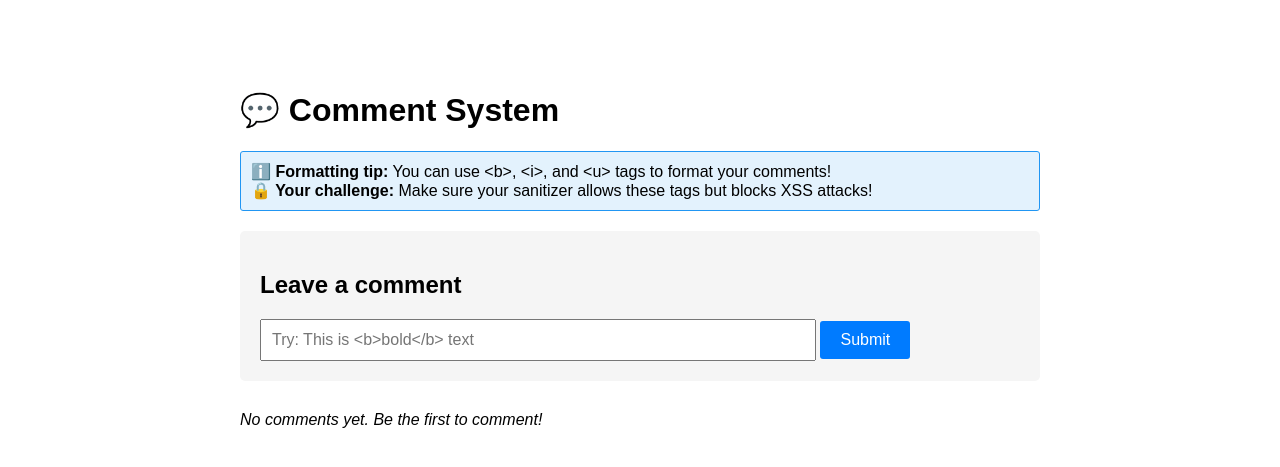
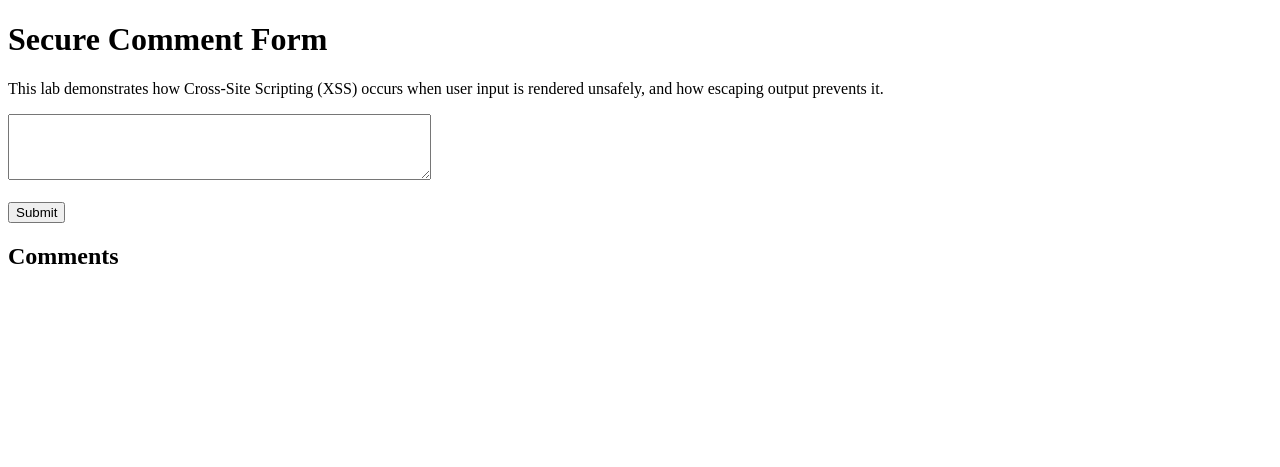
Before and after one commit to aban-alazzeh/secure-coding-workshop, a FastAPI app: page /comment in a window 1280 px wide. Shown: the top 467 px of the page. Run offline with FastAPI, Linux system fonts and the light colour scheme.

Commit message:
Update comment.html

```diff
--- a/cwe-79-xss/templates/comment.html
+++ b/cwe-79-xss/templates/comment.html
@@ -1,85 +1,26 @@
 <!DOCTYPE html>
 <html>
 <head>
-  <meta charset="utf-8" />
-  <title>CWE-79 Build Your Own Sanitizer</title>
-  <style>
-    body {
-      font-family: Arial, sans-serif;
-      max-width: 800px;
-      margin: 50px auto;
-      padding: 20px;
-    }
-    .comment-form {
-      background: #f5f5f5;
-      padding: 20px;
-      border-radius: 5px;
-      margin-bottom: 30px;
-    }
-    .comment-form input {
-      width: 70%;
-      padding: 10px;
-      font-size: 16px;
-    }
-    .comment-form button {
-      padding: 10px 20px;
-      font-size: 16px;
-      background: #007bff;
-      color: white;
-      border: none;
-      border-radius: 3px;
-      cursor: pointer;
-    }
-    .comment-form button:hover {
-      background: #0056b3;
-    }
-    .comments-section {
-      margin-top: 30px;
-    }
-    .comment {
-      background: #fff;
-      border: 1px solid #ddd;
-      padding: 15px;
-      margin-bottom: 10px;
-      border-radius: 3px;
-    }
-    .info {
-      background: #e3f2fd;
-      border: 1px solid #2196f3;
-      padding: 10px;
-      margin-bottom: 20px;
-      border-radius: 3px;
-    }
-  </style>
+    <title>Secure Comments – XSS Lab</title>
 </head>
 <body>
-  <h1>💬 Comment System</h1>
+    <h1>Secure Comment Form</h1>
 
-  <div class="info">
-    <strong>ℹ️ Formatting tip:</strong> You can use &lt;b&gt;, &lt;i&gt;, and &lt;u&gt; tags to format your comments!<br>
-    <strong>🔒 Your challenge:</strong> Make sure your sanitizer allows these tags but blocks XSS attacks!
-  </div>
+    <p>
+        This lab demonstrates how Cross-Site Scripting (XSS) occurs when user
+        input is rendered unsafely, and how escaping output prevents it.
+    </p>
 
-  <div class="comment-form">
-    <h2>Leave a comment</h2>
-    <form method="post">
-      <input type="text" name="comment" placeholder="Try: This is <b>bold</b> text" required />
-      <button type="submit">Submit</button>
+    <form method="post" action="/comment">
+        <textarea name="comment" rows="4" cols="50"></textarea><br><br>
+        <button type="submit">Submit</button>
     </form>
-  </div>
 
-  {% if comments %}
-    <div class="comments-section">
-      <h2>All Comments ({{ comments|length }})</h2>
-      {% for comment in comments %}
-        <div class="comment">
-          <!-- Safe to use | safe here because sanitize_html() has already cleaned the input -->
-          {{ comment | safe }}
-        </div>
-      {% endfor %}
-    </div>
-  {% else %}
-    <p><em>No comments yet. Be the first to comment!</em></p>
-  {% endif %}
+    <h2>Comments</h2>
+    <ul>
+        {% for comment in comments %}
+            <li>{{ comment }}</li>
+        {% endfor %}
+    </ul>
 </body>
 </html>
```
